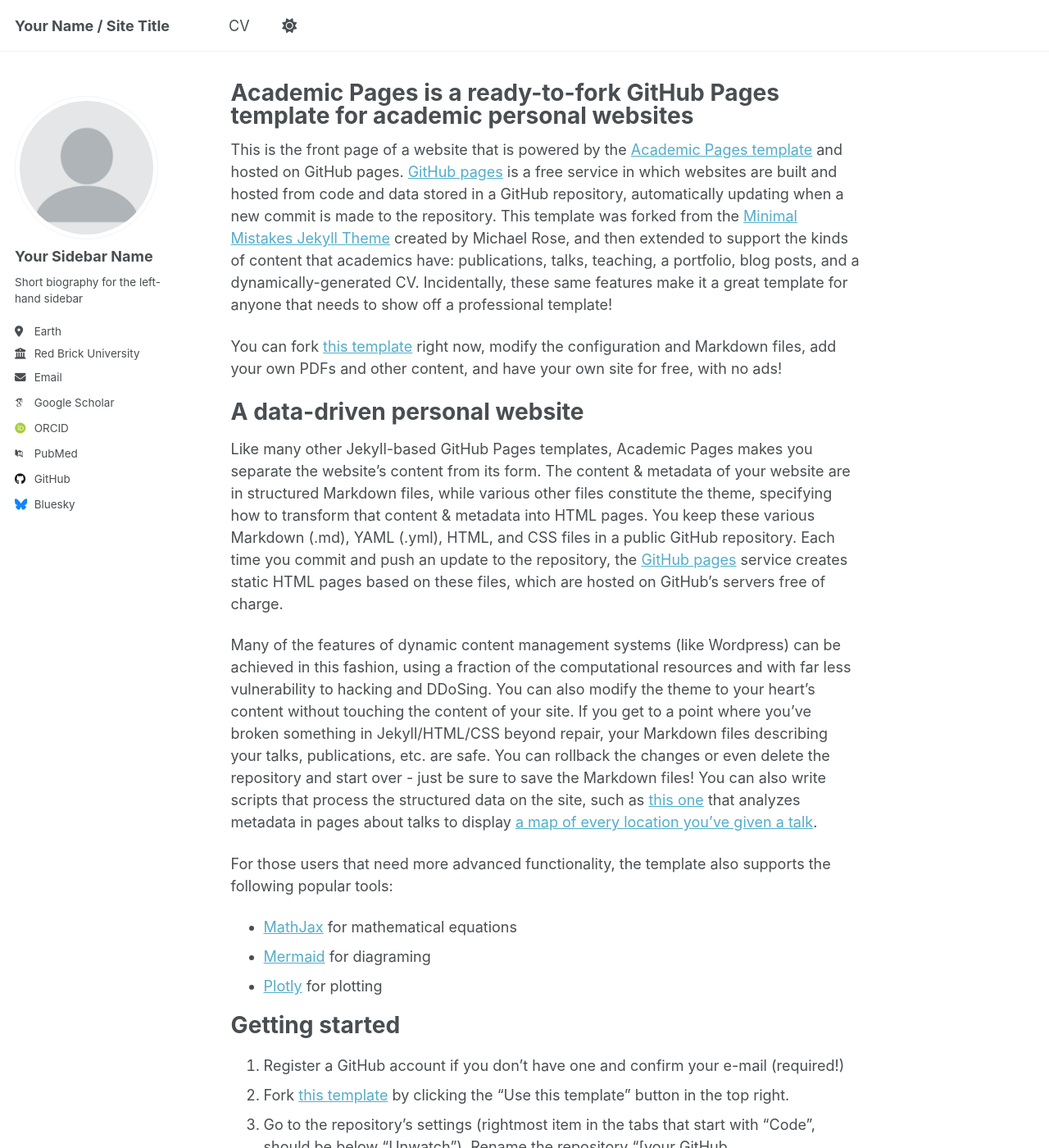
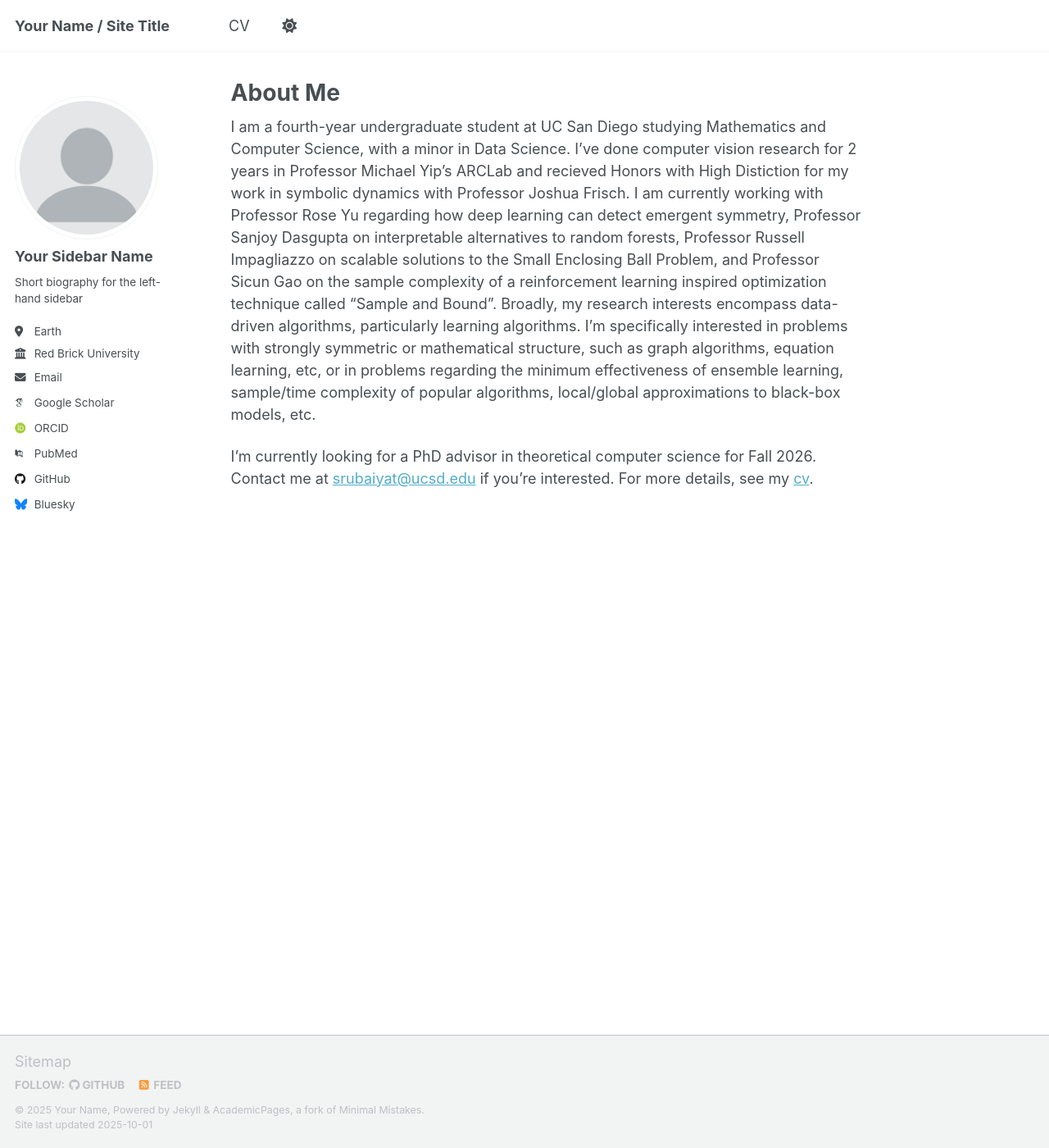
Before and after one commit to srubaiyat05/srubaiyat05.github.io, a Jekyll site: the page built from _pages/about.md, in a window 1280 px wide and 1400 px high. Shown: the whole window at 82% size. Built offline with Jekyll 4.4.1, drawn with Linux system fonts in a browser that asks for light colours; some web fonts are replaced; a script that is not in the unit is left out; some of the changed text lies outside the part shown.

Commit message:
Update about.md

```diff
--- a/_pages/about.md
+++ b/_pages/about.md
@@ -1,56 +1,32 @@
 ---
 permalink: /
-title: "Academic Pages is a ready-to-fork GitHub Pages template for academic personal websites"
+title: "About Me"
 author_profile: true
 redirect_from:
   - /about/
   - /about.html
 ---
 
-This is the front page of a website that is powered by the [Academic Pages template](https://github.com/academicpages/academicpages.github.io) and hosted on GitHub pages. [GitHub pages](https://pages.github.com) is a free service in which websites are built and hosted from code and data stored in a GitHub repository, automatically updating when a new commit is made to the repository. This template was forked from the [Minimal Mistakes Jekyll Theme](https://mmistakes.github.io/minimal-mistakes/) created by Michael Rose, and then extended to support the kinds of content that academics have: publications, talks, teaching, a portfolio, blog posts, and a dynamically-generated CV. Incidentally, these same features make it a great template for anyone that needs to show off a professional template!
+I am a fourth-year undergraduate student at UC San Diego studying Mathematics and Computer Science, with a minor in Data Science. I've done computer vision research for 2 years in Professor Michael Yip's ARCLab and recieved Honors with High Distiction for my work in symbolic dynamics with Professor Joshua Frisch. I am currently working with Professor Rose Yu regarding how deep learning can detect emergent symmetry, Professor Sanjoy Dasgupta on interpretable alternatives to random forests, Professor Russell Impagliazzo on scalable solutions to the Small Enclosing Ball Problem, and Professor Sicun Gao on the sample complexity of a reinforcement learning inspired optimization technique called "Sample and Bound". Broadly, my research interests encompass data-driven algorithms, particularly learning algorithms. I'm specifically interested in problems with strongly symmetric or mathematical structure, such as graph algorithms, equation learning, etc, or in problems regarding the minimum effectiveness of ensemble learning, sample/time complexity of popular algorithms, local/global approximations to black-box models, etc.
 
- You can fork [this template](https://github.com/academicpages/academicpages.github.io) right now, modify the configuration and Markdown files, add your own PDFs and other content, and have your own site for free, with no ads!
+I'm currently looking for a PhD advisor in theoretical computer science for Fall 2026. Contact me at [srubaiyat@ucsd.edu](srubaiyat@ucsd.edu) if you're interested. For more details, see my [cv](https://jiankeyang.github.io/files/cv.pdf).
 
-A data-driven personal website
-======
-Like many other Jekyll-based GitHub Pages templates, Academic Pages makes you separate the website's content from its form. The content & metadata of your website are in structured Markdown files, while various other files constitute the theme, specifying how to transform that content & metadata into HTML pages. You keep these various Markdown (.md), YAML (.yml), HTML, and CSS files in a public GitHub repository. Each time you commit and push an update to the repository, the [GitHub pages](https://pages.github.com/) service creates static HTML pages based on these files, which are hosted on GitHub's servers free of charge.
+<!-- # News
+* Mar 2025: Invited talk at [Boston Symmetry Day](https://bostonsymmetry.github.io/)
+* Nov 2024: [Invited talk](http://cogsys.org/symposium/discovery-2024/abstracts/FSS-24_Abstract_125.pdf) about symmetry and equation discovery at [AAAI Fall Symposium](http://cogsys.org/symposium/discovery-2024/schedule.html)
+* September 2024: [Symmetry-Informed Governing Equation Discovery](https://arxiv.org/pdf/2405.16756) accepted at NeurIPS 2024!
+* April 2024: [Latent Space Symmetry Discovery](https://arxiv.org/pdf/2310.00105.pdf) accepted at ICML 2024!
+* October 2023: [Invited talk](https://www.youtube.com/watch?v=veaLPntNw2M) about symmetry discovery at [UMich SciML Webinar](https://micde.umich.edu/news-events/sciml-webinar-series/)
+* June 2023: Interning at NEC Laboratories Princeton
+* December 2024: [Honors Thesis](https://arxiv.org/pdf/2302.00236.pdf) rec! -->
 
-Many of the features of dynamic content management systems (like Wordpress) can be achieved in this fashion, using a fraction of the computational resources and with far less vulnerability to hacking and DDoSing. You can also modify the theme to your heart's content without touching the content of your site. If you get to a point where you've broken something in Jekyll/HTML/CSS beyond repair, your Markdown files describing your talks, publications, etc. are safe. You can rollback the changes or even delete the repository and start over - just be sure to save the Markdown files! You can also write scripts that process the structured data on the site, such as [this one](https://github.com/academicpages/academicpages.github.io/blob/master/talkmap.ipynb) that analyzes metadata in pages about talks to display [a map of every location you've given a talk](https://academicpages.github.io/talkmap.html).
+<!-- # Publications
+{% for post in site.publications reversed %}
+  {% include archive-single.html %}
+{% endfor %}
 
-For those users that need more advanced functionality, the template also supports the following popular tools:
-- [MathJax](https://www.mathjax.org/) for mathematical equations
-- [Mermaid](https://mermaid.js.org/) for diagraming
-- [Plotly](https://plotly.com/javascript/) for plotting
-
-Getting started
-======
-1. Register a GitHub account if you don't have one and confirm your e-mail (required!)
-1. Fork [this template](https://github.com/academicpages/academicpages.github.io) by clicking the "Use this template" button in the top right.
-1. Go to the repository's settings (rightmost item in the tabs that start with "Code", should be below "Unwatch"). Rename the repository "[your GitHub username].github.io", which will also be your website's URL.
-1. Set site-wide configuration and create content & metadata (see below -- also see [this set of diffs](http://archive.is/3TPas) showing what files were changed to set up [an example site](https://getorg-testacct.github.io) for a user with the username "getorg-testacct")
-1. Upload any files (like PDFs, .zip files, etc.) to the files/ directory. They will appear at https://[your GitHub username].github.io/files/example.pdf.
-1. Check status by going to the repository settings, in the "GitHub pages" section
-
-Site-wide configuration
-------
-The main configuration file for the site is in the base directory in [_config.yml](https://github.com/academicpages/academicpages.github.io/blob/master/_config.yml), which defines the content in the sidebars and other site-wide features. You will need to replace the default variables with ones about yourself and your site's github repository. The configuration file for the top menu is in [_data/navigation.yml](https://github.com/academicpages/academicpages.github.io/blob/master/_data/navigation.yml). For example, if you don't have a portfolio or blog posts, you can remove those items from that navigation.yml file to remove them from the header.
-
-Create content & metadata
-------
-For site content, there is one Markdown file for each type of content, which are stored in directories like _publications, _talks, _posts, _teaching, or _pages. For example, each talk is a Markdown file in the [_talks directory](https://github.com/academicpages/academicpages.github.io/tree/master/_talks). At the top of each Markdown file is structured data in YAML about the talk, which the theme will parse to do lots of cool stuff. The same structured data about a talk is used to generate the list of talks on the [Talks page](https://academicpages.github.io/talks), each [individual page](https://academicpages.github.io/talks/2012-03-01-talk-1) for specific talks, the talks section for the [CV page](https://academicpages.github.io/cv), and the [map of places you've given a talk](https://academicpages.github.io/talkmap.html) (if you run this [python file](https://github.com/academicpages/academicpages.github.io/blob/master/talkmap.py) or [Jupyter notebook](https://github.com/academicpages/academicpages.github.io/blob/master/talkmap.ipynb), which creates the HTML for the map based on the contents of the _talks directory).
-
-**Markdown generator**
-
-The repository includes [a set of Jupyter notebooks](https://github.com/academicpages/academicpages.github.io/tree/master/markdown_generator
-) that converts a CSV containing structured data about talks or presentations into individual Markdown files that will be properly formatted for the Academic Pages template. The sample CSVs in that directory are the ones I used to create my own personal website at stuartgeiger.com. My usual workflow is that I keep a spreadsheet of my publications and talks, then run the code in these notebooks to generate the Markdown files, then commit and push them to the GitHub repository.
-
-How to edit your site's GitHub repository
-------
-Many people use a git client to create files on their local computer and then push them to GitHub's servers. If you are not familiar with git, you can directly edit these configuration and Markdown files directly in the github.com interface. Navigate to a file (like [this one](https://github.com/academicpages/academicpages.github.io/blob/master/_talks/2012-03-01-talk-1.md) and click the pencil icon in the top right of the content preview (to the right of the "Raw | Blame | History" buttons). You can delete a file by clicking the trashcan icon to the right of the pencil icon. You can also create new files or upload files by navigating to a directory and clicking the "Create new file" or "Upload files" buttons.
-
-Example: editing a Markdown file for a talk
-![Editing a Markdown file for a talk](/images/editing-talk.png)
-
-For more info
-------
-More info about configuring Academic Pages can be found in [the guide](https://academicpages.github.io/markdown/), the [growing wiki](https://github.com/academicpages/academicpages.github.io/wiki), and you can always [ask a question on GitHub](https://github.com/academicpages/academicpages.github.io/discussions). The [guides for the Minimal Mistakes theme](https://mmistakes.github.io/minimal-mistakes/docs/configuration/) (which this theme was forked from) might also be helpful.
+# Experiences
+**[Bytedance](https://www.bytedance.com/en/)** | San Jose, CA
+* (06/2024 - 09/2024) **Research Intern**
+    * Latent diffusion model for protein dynamics generation
+ -->
```
